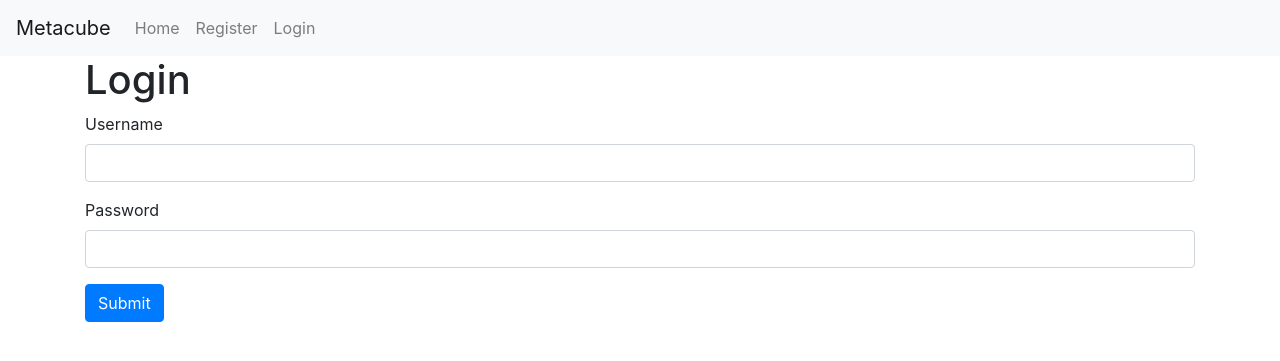
After one commit to HarshitBagla/whatever_goes, a Flask app: page /login in a window 1280 px wide. The commit adds this page. Shown: the top 361 px of the page. Run offline with Flask 2, Linux system fonts and the light colour scheme; some libraries are stand-ins or nearby versions.

Commit message:
Done with login

```diff
--- a/app.py
+++ b/app.py
@@ -129,17 +129,17 @@ def register():
         name_input = form.name.data
         email_input = form.email.data
         username_input = form.username.data
-        password_input = sha256_crypt.encrypt(str(form.password.data))
+        password_input = form.password.data
         loginTime_input = datetime.now()
         regTime_input = datetime.now()
 
         data = {
-            "name" : name_input,
-            "email" : email_input,
-            "username" : username_input,
-            "password" : password_input,
-            "loginTime" : loginTime_input,
-            "regTime" : regTime_input
+            "name": name_input,
+            "email": email_input,
+            "username": username_input,
+            "password": password_input,
+            "loginTime": loginTime_input,
+            "regTime": regTime_input
         }
 
         with eng.connect() as con:
@@ -164,29 +164,32 @@ def login():
         usernameLogin = request.form['username']
         password_candidate = request.form['password']
 
-        with eng.connect as con:
+        user = 0
+
+        with eng.connect() as con:
             find_user = """
             SELECT *
             FROM Users
-            WHERE username = """ + usernameLogin + """;
+            WHERE username = '""" + str(usernameLogin) + """';
             """
 
             user = con.execute(find_user)
+            user = user.first()
 
-        if user is None or user == "":
+        if user[3] is None or user[3] == "":
             error = 'Username Not Found'
             return render_template('login.html', error=error)
         else:
-            if sha256_crypt.verify(password_candidate, user.password):
+            if password_candidate == user[4]:
                 session['logged_in'] = True
-                session['username'] = user['username']
-                session['userid'] = user['id']
+                session['username'] = user[3]
+                session['userid'] = user[0]
 
                 # now = datetime.now()
 
-                with eng.connect as con:
-                    con.execute(
-                        "UPDATE Users SET loginTime = GETDATE() WHERE id = user['id']")
+                # with eng.connect() as con:
+                #     con.execute(
+                #         "UPDATE Users SET loginTime = "+str(now)[:19]+"WHERE id = "+str(user[0])+";")
 
                 flash('You are logged in', 'success')
                 return redirect(url_for('dashboard'))
@@ -203,42 +206,42 @@ def login():
 @is_logged_in
 def dashboard():
 
-    with eng.connect as con:
-        watchlistitem = """
-            SELECT *
-            FROM WatchList
-            WHERE id = session['user_id']
-        """
+    # with eng.connect as con:
+    #     watchlistitem = """
+    #         SELECT *
+    #         FROM WatchList
+    #         WHERE id = """+session['user_id']+""";
+    #     """
 
-        userwatchlist = con.execute(watchlistitem)
+    #     userwatchlist = con.execute(watchlistitem)
 
     # userwatchlist = WatchList.query.filter_by(user_id = session['userid']).all()
-    stocks = []
-    # details = []
+    # stocks = []
+    # # details = []
 
-    for item in userwatchlist:
-        with eng.connect as con:
-            comp = """
-                SELECT *
-                FROM Stocks
-                WHERE id = item['stockID']
-            """
+    # for item in userwatchlist:
+    #     with eng.connect as con:
+    #         comp = """
+    #             SELECT *
+    #             FROM Stocks
+    #             WHERE id = item['stockID']
+    #         """
 
-            addstock = con.execute(comp)
-        # addstock = StockInfo.query.filter_by(id=item.stockinfo_id).first()
-            stocks.append(addstock)
+    #         addstock = con.execute(comp)
+    #     # addstock = StockInfo.query.filter_by(id=item.stockinfo_id).first()
+    #         stocks.append(addstock)
 
-    # for item in stocks:
-    #     addDetails = StockPriceDetails.query.filter_by(
-    #         stock_id=item.id).first()
-    #     details.append(addDetails)
+    # # for item in stocks:
+    # #     addDetails = StockPriceDetails.query.filter_by(
+    # #         stock_id=item.id).first()
+    # #     details.append(addDetails)
 
-    if len(stocks) == 0:
-        error = 'You are not tracking any stocks'
-        return render_template('dashboard.html', error=error, stocks=stocks)
-    else:
-        return render_template('dashboard.html', stocks=stocks)
-    return render_template('dashboard.html', stocks=stocks)
+    # if len(stocks) == 0:
+    #     error = 'You are not tracking any stocks'
+    #     return render_template('dashboard.html', error=error, stocks=stocks)
+    # else:
+    #     return render_template('dashboard.html', stocks=stocks)
+    return render_template('dashboard.html')  # , stocks=stocks)
 
 
 if __name__ == '__main__':
--- a/templates/dashboard.html
+++ b/templates/dashboard.html
@@ -10,10 +10,10 @@
             <th>Last Update</th>
             <th></th>
         </tr>
-        {% for stock in stocks %}
+        <!-- {% for stock in stocks %}
             <tr>
 
             </tr>
-        {% endfor %}
+        {% endfor %} -->
     </table>
 {% endblock %}
--- /dev/null
+++ b/templates/login.html
@@ -0,0 +1,16 @@
+{% extends 'layout.html' %}
+
+{% block body %}
+    <h1>Login</h1>
+	<form action="" method="POST">
+		<div class="form-group">
+			<label>Username</label>
+			<input type="text" name="username" class="form-control" value="{{request.form.username}}">
+		</div>
+		<div class="form-group">
+			<label>Password</label>
+			<input type="password" name="password" class="form-control" value="{{request.form.password}}">
+		</div>
+		<button type="submit" class="btn btn-primary">Submit</button>
+	</form>
+{% endblock %}
```
